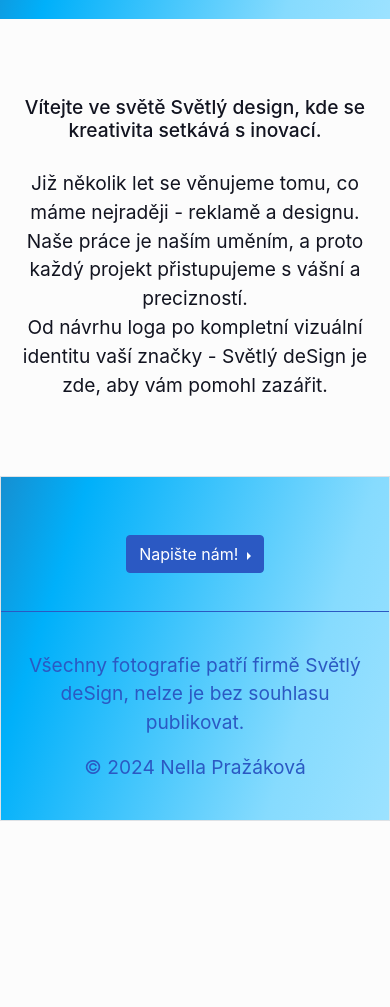
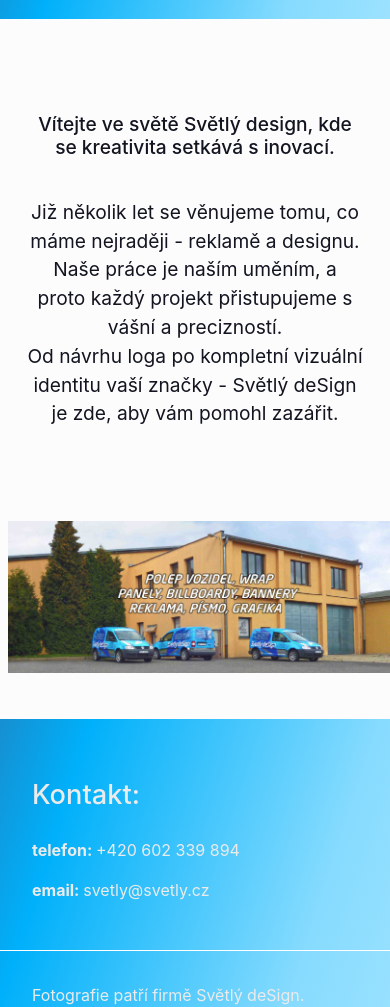
Before and after one commit to prazakovaa/svetlyDesign, a plain HTML site: page index.html in a window 390 px wide. Shown: the part 95-1102 px from the top of the page. Before the commit the page ends 916 px from the top, so only its background shows below. Drawn offline with Linux system fonts and the light colour scheme.

Commit message:
indexPhone

```diff
--- a/css/styleM.css
+++ b/css/styleM.css
@@ -91,18 +91,13 @@ footer #b {
 /* pro telefony  */
 @media only screen and (max-width: 900px) {
 
-    body {
-    font-family: "Poppins", sans-serif;
-    }
+body {
+font-family: "Poppins", sans-serif;
+}
 
 header {
     background: rgb(43,141,195);
     background: linear-gradient(108deg, rgba(22,143,209,1) 0%, rgba(0,176,250,1) 18%, rgba(134,219,254,1) 75%, rgba(156,226,255,1) 100%);
-}
-
-#navBaR {
-    width: 100%;
-    font-size: 1em;
 }
 
 header img {
@@ -123,37 +118,33 @@ header img {
 
 .main h1 {
     font-size: 1em;
-    padding-top: 4em
+    padding-top: 3.5em;
+    margin: 1em;
 }
 
 .main img {
     margin-top: 3em;
     margin-bottom: 2em;
-    height: 70px;
+    max-width: 400px;
 }
 
 footer {
-    margin-top: 3em;
-    width: 100%;
-    text-align: center;
-    font-size: 1.2em;
     background: rgb(43,141,195);
     background: linear-gradient(108deg, rgba(22,143,209,1) 0%, rgba(0,176,250,1) 18%, rgba(134,219,254,1) 75%, rgba(156,226,255,1) 100%);
 }
 
-footer p {
-    padding-top: 2em
+footer article {
+    padding: 2em;
 }
 
-footer #a {
-    margin-top: 3em;
-    margin-bottom: 2em
-
+#contact h1 {
+    font-size: 1.7em;
+    margin-bottom: 1em;
+    margin-top: 1em
 }
 
-footer #b {
-    border-top: 1px #2B59C3 solid;
-    margin-bottom: 2em
+#copyright {
+    border-top: 1px solid white
 }
 
 }
--- a/index.html
+++ b/index.html
@@ -11,12 +11,12 @@
 <body>
 
    <header class="header container-fluid p-0">
-    <div class="parallax">
+    <div class="parallax d-none d-lg-block">
 
         <div class="container m-0 ">
             <div class="row">
                 <div class="col-3">
-                    <img class="d-none d-lg-block" src="./img/logoTr.png" alt="logo">
+                    <img src="./img/logoTr.png" alt="logo">
                 </div>
                 <div class="col-9">
                     <p id="motto" class="d-none d-lg-block">Polep vozidel, wrap, panely, billboardy, bannery, reklama, písmo i grafika.</p>
@@ -24,7 +24,7 @@
             </div>
         </div>
 
-        <nav class="navbar navbar-expand navbar-dark d-none d-lg-block">
+        <nav class="navbar navbar-expand navbar-dark">
             <div class="collapse navbar-collapse" id="navbarSupportedContent">
                 <div id="navBAR" class="container pl-5 my-5">
                     <ul class="navbar-nav mr-auto">
@@ -41,45 +41,51 @@
                 </div>
             </div>
         </nav>
+    </div>
 
-        <nav class="navbar navbar-expand navbar-dark d-lg-none">
-            <img class="d-lg-none" src="./img/logoTr.png" alt="logo">
-            <div id="navBaR" class="collapse navbar-collapse" id="navbarNav">
+    <nav class="navbar navbar-expand navbar-dark d-lg-none">
+        <img class="d-lg-none" src="./img/logoTr.png" alt="logo">
+        <div id="phoneNAV" class="collapse navbar-collapse">
             <ul class="navbar-nav">
                 <li class="nav-item active">
                     <a class="nav-link" href="index.html">Domů<span class="sr-only">(current)</span></a>
                 </li>
                 <li class="nav-item">
-                    <a class="nav-link" href="https://www.facebook.com/svetlydesign/">Kontakt</a>
+                    <a class="nav-link" href="contact.html">Kontakt</a>
                 </li>
                 <li class="nav-item">
                     <a class="nav-link" href="portfolio.html">Portfolio</a>
                 </li>
             </ul>
-            </div>
-        </nav>
+        </div>
+    </nav>
 
-    </div>
    </header>
+
+
 
    <main>
 
     <div class="main">
         <img class="d-none d-lg-block" src="./img/LogoFT.png" alt="logo">
-        <article class="text-dark">
+        <article class="text-dark p-2">
             <h1>Vítejte ve světě Světlý design, kde se kreativita setkává s inovací.</h1>
             <p>
             Již několik let se věnujeme tomu, co máme nejraději - reklamě a designu. <br>
             Naše práce je naším uměním, a proto každý projekt přistupujeme s vášní a precizností. <br>
             Od návrhu loga po kompletní vizuální identitu vaší značky - Světlý deSign je zde, aby vám pomohl zazářit.
             </p>
+            <img class="d-lg-none" src="./img/dum.jpg" alt="auto">
         </article>
     </div>
 
    </main>
 
+
+
    <footer>
-    <div class="container-fluid m-0 p-0 text-secondary border">
+
+    <div class="container-fluid m-0 p-0 text-secondary border d-none d-lg-block">
 
         <div id="a" class="btn-group dropright">
                 <button type="button" class="btn btn-secondary dropdown-toggle" data-toggle="dropdown" aria-haspopup="true" aria-expanded="false">
@@ -98,6 +104,22 @@
         </div>
 
     </div>
+
+    <div class="container-fluid m-0 p-0 d-lg-none">
+
+        <article id="contact">
+            <h1>Kontakt:</h1>
+            <p><strong>telefon: </strong>+420 602 339 894</p>
+            <p><strong>email: </strong>svetly@svetly.cz</p>
+        </article>
+
+        <article id="copyright">
+            <p>Fotografie patří firmě Světlý deSign.</p>
+            <a href="https://linktr.ee/prazka" class="text-light">&copy; 2024 Nella Pražáková</a>
+        </article>
+
+    </div>
+
    </footer>
 
 </body>
```
